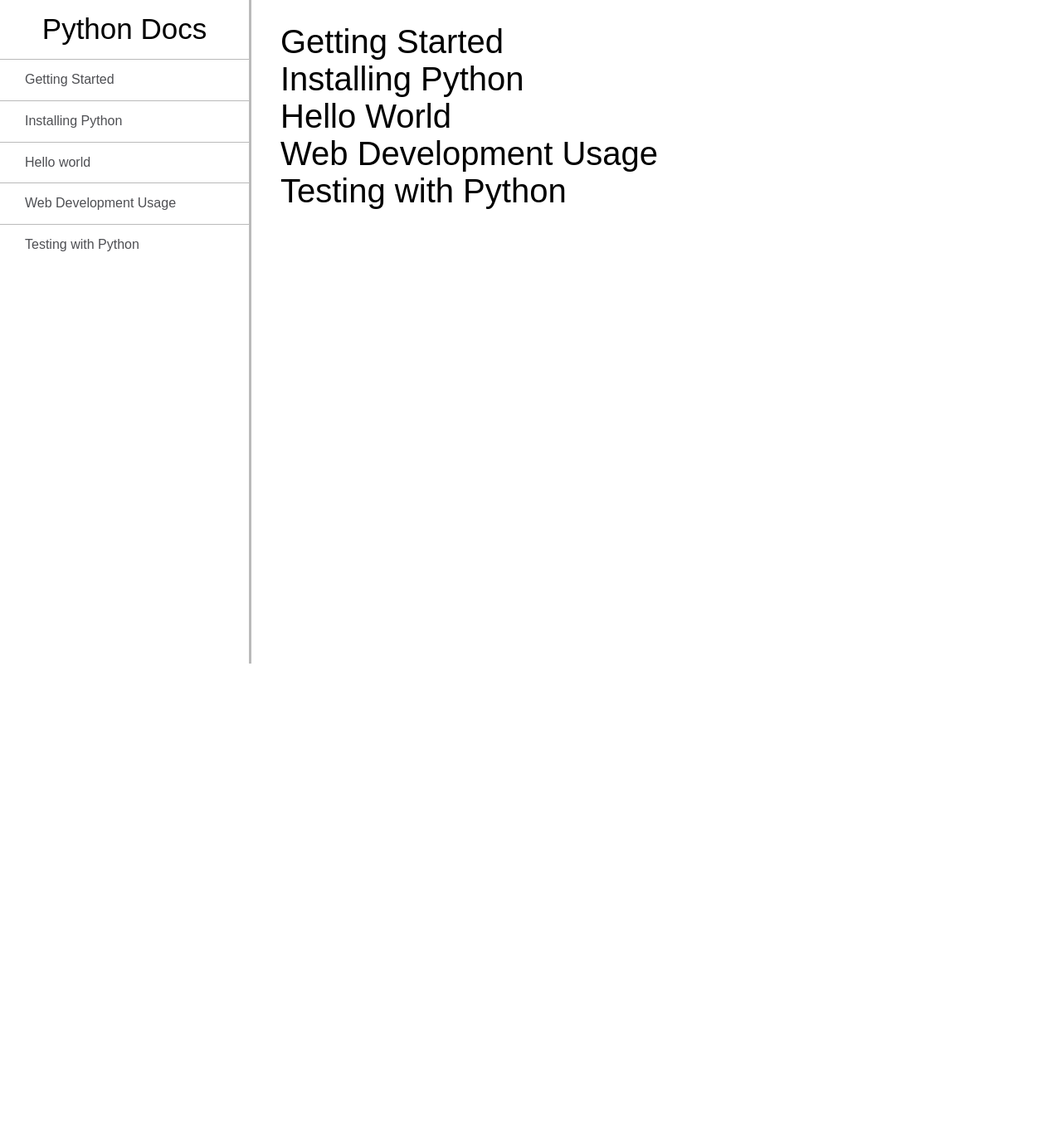
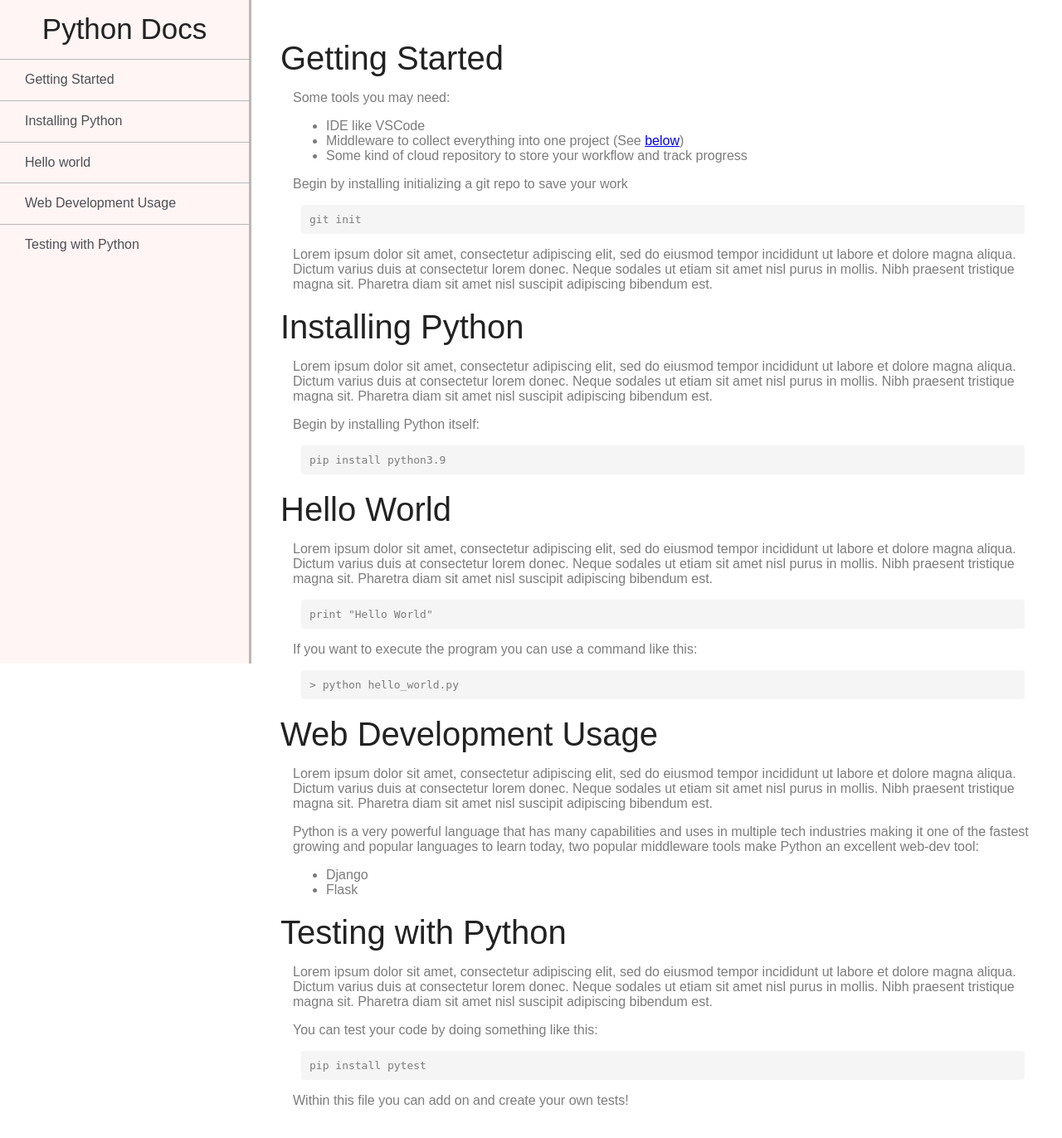
Before and after one commit to pataskad/tech-doc-prototype, a Django app: template python_documentation/templates/index.html in a window 1280 px wide. Shown: the whole page at 83% size. Before the commit the page ends 800 px from the top, so only its background shows below. Run offline with Django 3.2, Linux system fonts and the light colour scheme; the template is opened without the code that fills it, so the values that code supplies are empty; parts of the project's set-up code (start-up, migrations or seed data) failed here and were passed over; some libraries are stand-ins or nearby versions.

Commit message:
technical documentation page prototype

```diff
--- a/python_documentation/static/css/style.css
+++ b/python_documentation/static/css/style.css
@@ -1,5 +1,17 @@
+@media screen and (max-width: 1000px) {
+    body {
+        background-color: #ffeaea79;
+    }
+}
 body {
     font-family: sans-serif;
+    color: #7c7c7c;
+}
+header {
+    color: #222222;
+}
+#navbar {
+    background-color: #ffeaea79;
 }
 #navbar header {
     text-align: center;
@@ -40,4 +52,15 @@ body {
 }
 #main-doc header {
     font-size: 40px;
+    margin-top: 20px;
 }
+article {
+    margin: 15px;
+}
+.coding {
+    background-color: #f5f5f5f5;
+    display: block;
+    border-radius: 3px;
+    padding: 10px;
+    margin: 10px;
+}
--- a/python_documentation/templates/index.html
+++ b/python_documentation/templates/index.html
@@ -12,30 +12,66 @@
         <nav id="navbar">
             <header>Python Docs</header>
             <ul>
-                <li><a href="#getting-started" class="nav-link">Getting Started</a></li>
-                <li><a href="#install-python" class="nav-link">Installing Python</a></li>
+                <li><a href="#getting_started" class="nav-link">Getting Started</a></li>
+                <li><a href="#installing_python" class="nav-link">Installing Python</a></li>
                 <li><a href="#hello_world" class="nav-link">Hello world</a></li>
-                <li><a href="#usage" class="nav-link">Web Development Usage</a></li>
-                <li><a href="#testing" class="nav-link">Testing with Python</a></li>
+                <li><a href="#web_development_usage" class="nav-link">Web Development Usage</a></li>
+                <li><a href="#testing_with_python" class="nav-link">Testing with Python</a></li>
             </ul>
         </nav>
 
 
-        <main id="main-doc"> <!--Minimum of 5 sections required **-->
-            <section id="getting-started">
+        <main id="main-doc"> <!--Minimum of 5 sections required, 10 p tags, 5 code elements, 5 li elements **-->
+            <section class="main-section" id="getting_started">
                 <header>Getting Started</header>
+                <article>
+                    <p>Some tools you may need:</p>
+                    <ul>
+                        <li>IDE like VSCode</li>
+                        <li>Middleware to collect everything into one project (See <a href="#web_development_usage">below</a>)</li>
+                        <li>Some kind of cloud repository to store your workflow and track progress</li>
+                    </ul>
+                    <p>Begin by installing initializing a git repo to save your work</p>
+                    <code class="coding">git init</code>
+                    <p>Lorem ipsum dolor sit amet, consectetur adipiscing elit, sed do eiusmod tempor incididunt ut labore et dolore magna aliqua. Dictum varius duis at consectetur lorem donec. Neque sodales ut etiam sit amet nisl purus in mollis. Nibh praesent tristique magna sit. Pharetra diam sit amet nisl suscipit adipiscing bibendum est.</p>
+                </article>
             </section>
-            <section id="install-python">
+            <section class="main-section" id="installing_python">
                 <header>Installing Python</header>
+                <article>
+                    <p>Lorem ipsum dolor sit amet, consectetur adipiscing elit, sed do eiusmod tempor incididunt ut labore et dolore magna aliqua. Dictum varius duis at consectetur lorem donec. Neque sodales ut etiam sit amet nisl purus in mollis. Nibh praesent tristique magna sit. Pharetra diam sit amet nisl suscipit adipiscing bibendum est.</p>
+                    <p>Begin by installing Python itself:</p>
+                    <code class="coding">pip install python3.9</code>
+                </article>
             </section>
-            <section id="hello_world">
+            <section class="main-section" id="hello_world">
                 <header>Hello World</header>
+                <article>
+                    <p>Lorem ipsum dolor sit amet, consectetur adipiscing elit, sed do eiusmod tempor incididunt ut labore et dolore magna aliqua. Dictum varius duis at consectetur lorem donec. Neque sodales ut etiam sit amet nisl purus in mollis. Nibh praesent tristique magna sit. Pharetra diam sit amet nisl suscipit adipiscing bibendum est.</p>
+                    <code class="coding">print "Hello World"</code>
+                    <p>If you want to execute the program you can use a command like this:</p>
+                    <code class="coding"> > python hello_world.py</code>
+                </article>
             </section>
-            <section id="usage">
+            <section class="main-section" id="web_development_usage">
                 <header>Web Development Usage</header>
+                <article>
+                    <p>Lorem ipsum dolor sit amet, consectetur adipiscing elit, sed do eiusmod tempor incididunt ut labore et dolore magna aliqua. Dictum varius duis at consectetur lorem donec. Neque sodales ut etiam sit amet nisl purus in mollis. Nibh praesent tristique magna sit. Pharetra diam sit amet nisl suscipit adipiscing bibendum est.</p>
+                    <p>Python is a very powerful language that has many capabilities and uses in multiple tech industries making it one of the fastest growing and popular languages to learn today, two popular middleware tools make Python an excellent web-dev tool:</p>
+                    <ul>
+                        <li>Django</li>
+                        <li>Flask</li>
+                    </ul>
+                </article>
             </section>
-            <section id="testing">
+            <section class="main-section" id="testing_with_python">
                 <header>Testing with Python</header>
+                <article>
+                    <p>Lorem ipsum dolor sit amet, consectetur adipiscing elit, sed do eiusmod tempor incididunt ut labore et dolore magna aliqua. Dictum varius duis at consectetur lorem donec. Neque sodales ut etiam sit amet nisl purus in mollis. Nibh praesent tristique magna sit. Pharetra diam sit amet nisl suscipit adipiscing bibendum est.</p>
+                    <p>You can test your code by doing something like this:</p>
+                    <code class="coding">pip install pytest</code>
+                    <p>Within this file you can add on and create your own tests!</p>
+                </article>
             </section>
         </main>
 
```
Also changed, not shown: README.md.
